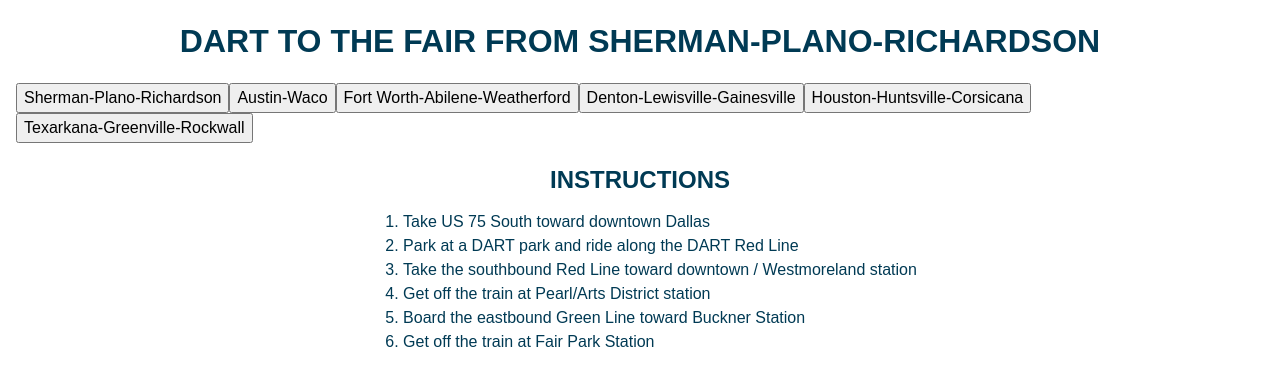
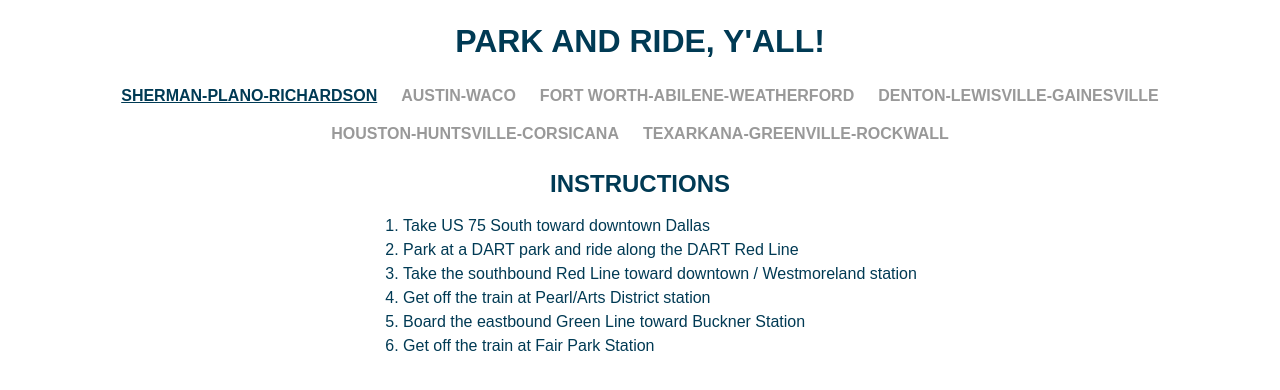
Before and after one commit to gpennell/dart2fair, a React (Vite) app: page / in a window 1280 px wide. Shown: the top 390 px of the page. Built offline with nearby package versions, Linux system fonts and the light colour scheme.

Commit message:
Apply RegionPicker style, change page title

```diff
--- a/src/App.tsx
+++ b/src/App.tsx
@@ -12,7 +12,7 @@
     <>
       <main>
         <div id="page-container">
-          <h1>DART to the Fair from {selectedRegion}</h1>
+          <h1>Park and Ride, Y&apos;all!</h1>
           <RegionPicker
             selectedRegion={selectedRegion}
             setSelectedRegion={setSelectedRegion}
--- a/src/RegionPicker/RegionPicker.module.css
+++ b/src/RegionPicker/RegionPicker.module.css
@@ -4,3 +4,17 @@
   flex-wrap: wrap;
   justify-content: center;
 }
+
+.region-picker button {
+  background: none;
+  border: none;
+  color: #999;
+  text-transform: uppercase;
+  font-weight: bold;
+}
+
+.region-picker button[aria-selected="true"],
+.region-picker button:hover {
+  text-decoration: underline;
+  color: #003a54;
+}
--- a/src/RegionPicker/RegionPicker.tsx
+++ b/src/RegionPicker/RegionPicker.tsx
@@ -23,12 +23,12 @@
   regions,
 }) => {
   return (
-    <div className={classes.regionPicker}>
+    <div className={classes["region-picker"]}>
       {Object.keys(regions).map((region) => (
         <button
           key={region}
           onClick={() => setSelectedRegion(region)}
-          className={region === selectedRegion ? "selected-region" : ""}
+          aria-selected={region === selectedRegion ? "true" : "false"}
         >
           {region}
         </button>
```
Also changed, not shown: 1 other file (tests, documents, lock files or other folders).
